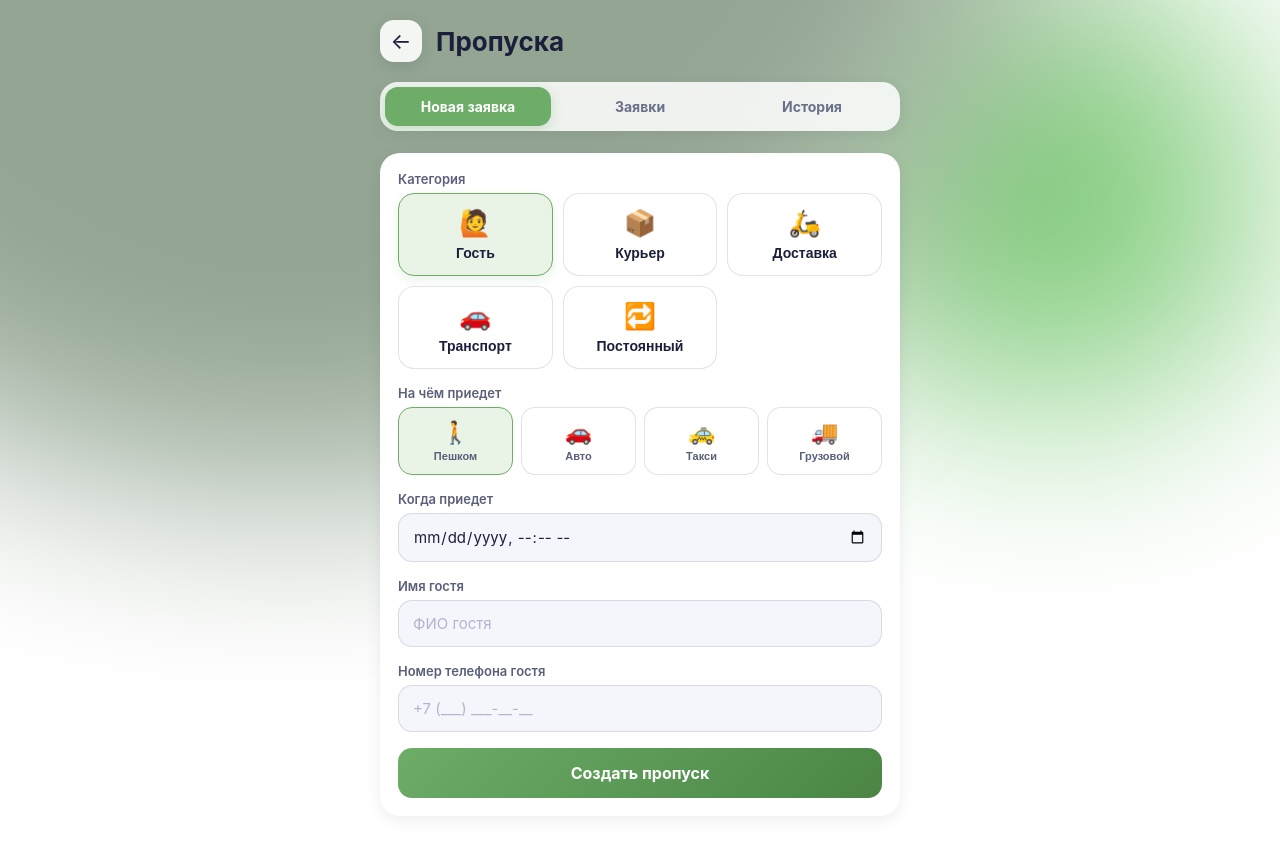
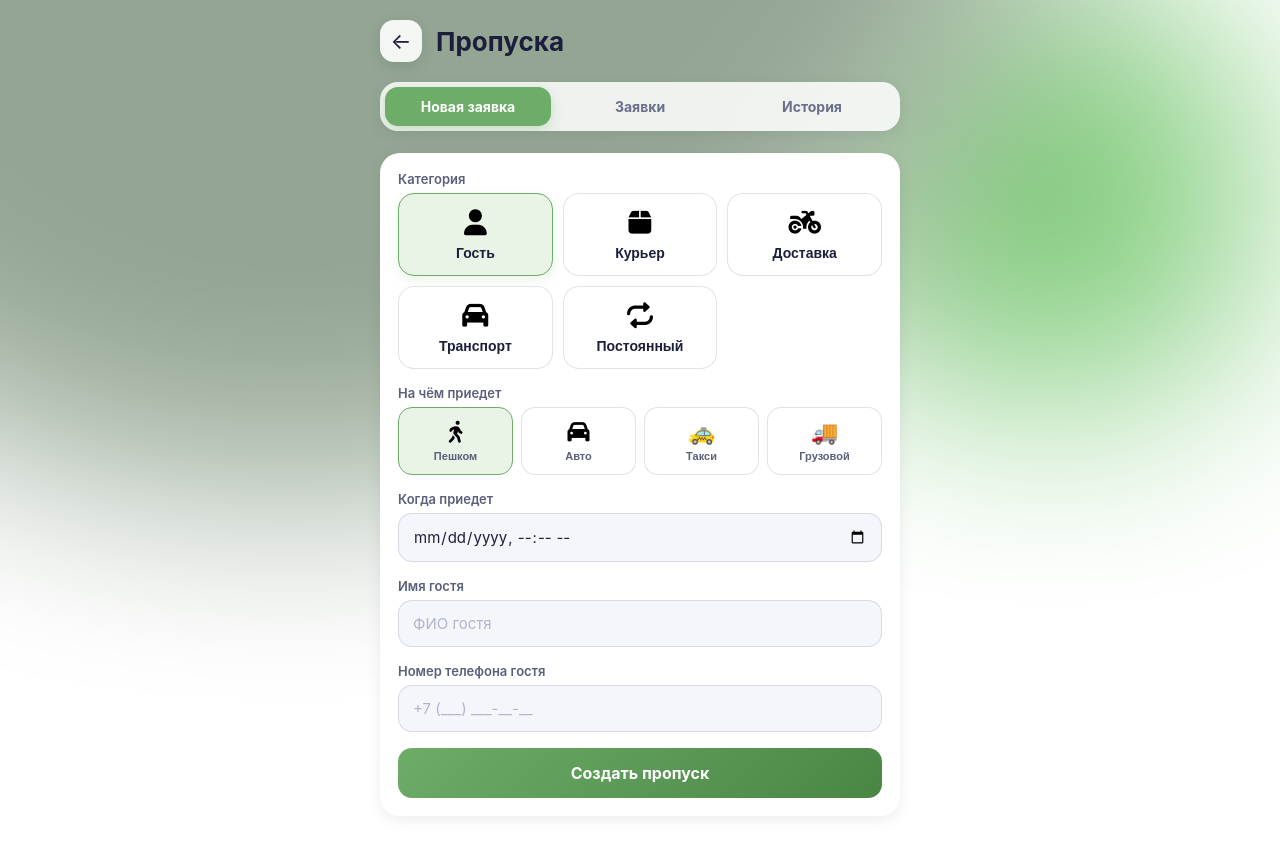
Before and after one commit to a-loginov/MYKHODYNKA, a Python web app: template templates/portal/passes.html in a window 1280 px wide. Run offline with Jinja, Linux system fonts and the light colour scheme; the template is opened without the code that fills it, so the values that code supplies are empty.

Commit message:
Fix accunt

```diff
--- a/static/css/style.css
+++ b/static/css/style.css
@@ -1559,7 +1559,7 @@ hr {
 }
 
 /* ═══════════ LIGHT THEME OVERRIDES (подстраницы, фон как на apps) ═══════════
-   .portal-body уже получает обложку apps-wallpaper.svg (см. выше).
+   .portal-body уже получает обложку apps-wallpeprer.png (см. выше).
    Переопределяем тёмные компоненты под светлый стиль apps. */
 
 .glass-block {
--- a/static/sw.js
+++ b/static/sw.js
@@ -1,9 +1,10 @@
-const CACHE_NAME = 'mykhodynka-v1';
+const CACHE_NAME = 'mykhodynka-v2';
 const STATIC_ASSETS = [
   '/',
   '/static/css/style.css',
   '/static/js/main.js',
-  '/static/img/apps-wallpaper.svg',
+  '/static/img/apps-wallpeprer.png',
+  '/static/img/apps-wallpeprer-night.png',
   '/static/img/icon-192.png',
   '/static/img/icon-512.png',
 ];
--- a/templates/portal/passes.html
+++ b/templates/portal/passes.html
@@ -149,23 +149,23 @@
                     <label>Категория</label>
                     <div class="category-grid" id="categoryGrid">
                         <button type="button" class="category-option is-selected" data-category="guest">
-                            <div class="cat-icon">🙋</div>
+                            <div class="cat-icon"><i class="fa-solid fa-user"></i></div>
                             <div class="cat-title">Гость</div>
                         </button>
                         <button type="button" class="category-option" data-category="courier">
-                            <div class="cat-icon">📦</div>
+                            <div class="cat-icon"><i class="fa-solid fa-box"></i></div>
                             <div class="cat-title">Курьер</div>
                         </button>
                         <button type="button" class="category-option" data-category="delivery">
-                            <div class="cat-icon">🛵</div>
+                            <div class="cat-icon"><i class="fa-solid fa-motorcycle"></i></div>
                             <div class="cat-title">Доставка</div>
                         </button>
                         <button type="button" class="category-option" data-category="transport">
-                            <div class="cat-icon">🚗</div>
+                            <div class="cat-icon"><i class="fa-solid fa-car"></i></div>
                             <div class="cat-title">Транспорт</div>
                         </button>
                         <button type="button" class="category-option" data-category="permanent">
-                            <div class="cat-icon">🔁</div>
+                            <div class="cat-icon"><i class="fa-solid fa-repeat"></i></div>
                             <div class="cat-title">Постоянный</div>
                         </button>
                     </div>
@@ -176,11 +176,11 @@
                     <label>На чём приедет</label>
                     <div class="transport-grid" id="transportGrid">
                         <button type="button" class="transport-option is-selected" data-transport="walking">
-                            <div class="tr-icon">🚶</div>
+                            <div class="tr-icon"><i class="fa-solid fa-person-walking"></i></div>
                             <div class="tr-title">Пешком</div>
                         </button>
                         <button type="button" class="transport-option" data-transport="car">
-                            <div class="tr-icon">🚗</div>
+                            <div class="tr-icon"><i class="fa-solid fa-car"></i></div>
                             <div class="tr-title">Авто</div>
                         </button>
                         <button type="button" class="transport-option" data-transport="taxi">
```
Also changed, not shown: templates/portal/apps.html (+6 -1 lines), static/img/apps-wallpaper.png (deleted), static/img/apps-wallpaper.svg (deleted).
